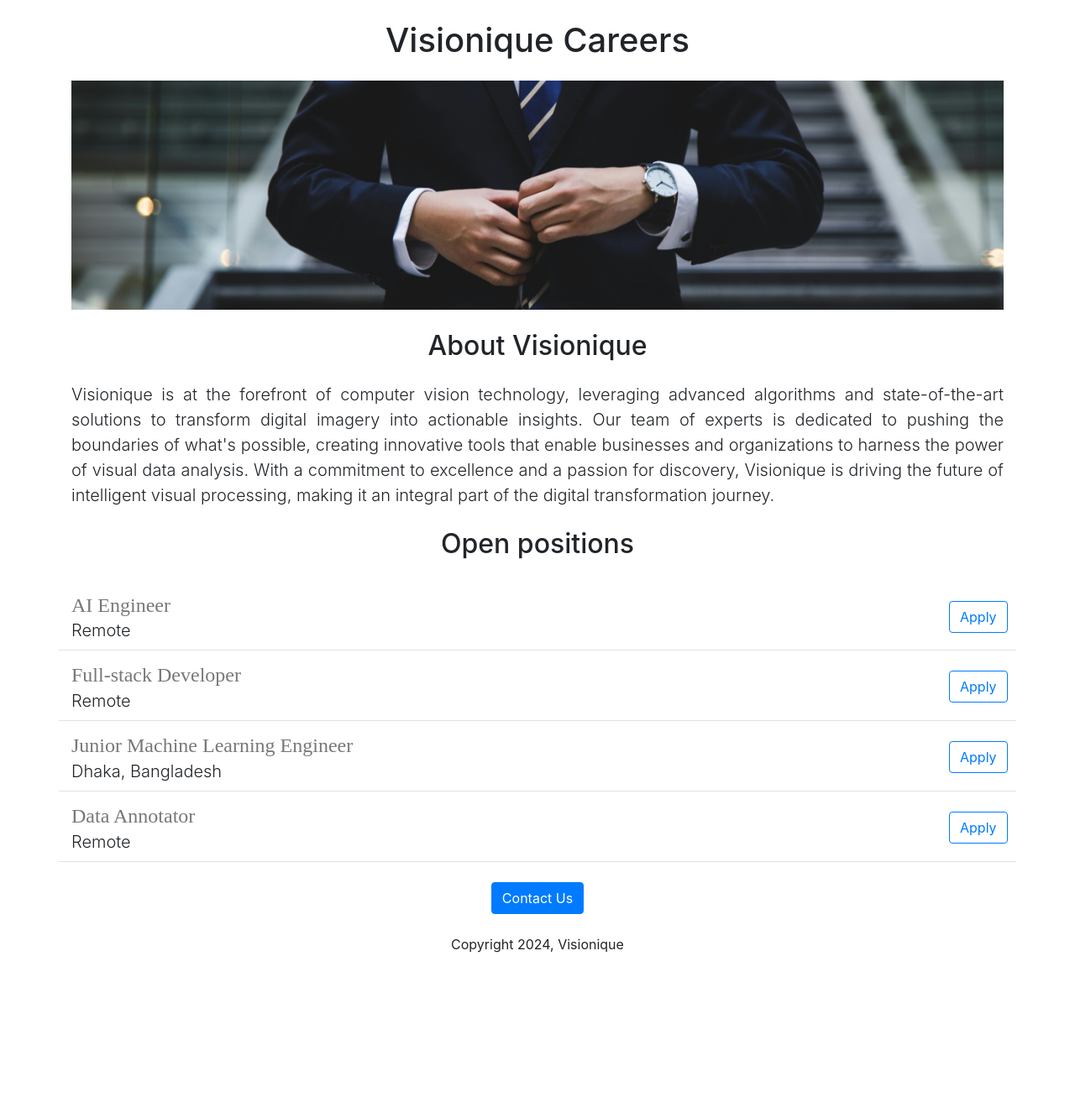
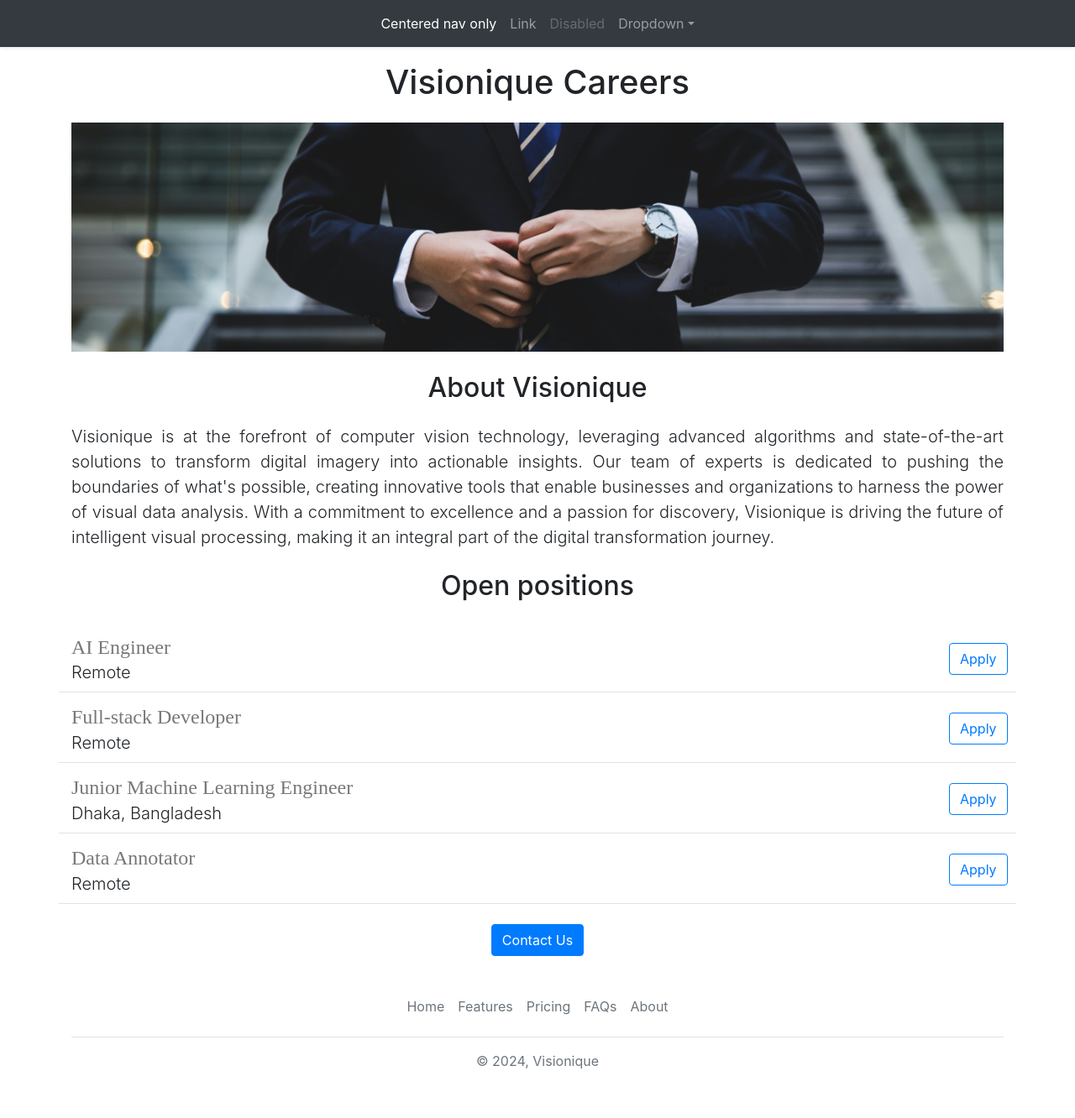
Before and after one commit to shaiful019/career-website, a Flask app: page / in a window 1280 px wide. Shown: the whole page at 84% size. Before the commit the page ends 1135 px from the top, so only its background shows below. Run offline with Flask 3, Linux system fonts and the light colour scheme.

Commit message:
added header and footer

```diff
--- /dev/null
+++ b/templates/footer.html
@@ -0,0 +1,12 @@
+<div class="container">
+    <footer class="py-3 my-4">
+      <ul class="nav justify-content-center border-bottom pb-3 mb-3">
+        <li class="nav-item"><a href="#" class="nav-link px-2 text-muted">Home</a></li>
+        <li class="nav-item"><a href="#" class="nav-link px-2 text-muted">Features</a></li>
+        <li class="nav-item"><a href="#" class="nav-link px-2 text-muted">Pricing</a></li>
+        <li class="nav-item"><a href="#" class="nav-link px-2 text-muted">FAQs</a></li>
+        <li class="nav-item"><a href="#" class="nav-link px-2 text-muted">About</a></li>
+      </ul>
+      <p class="text-center text-muted">&copy; 2024, Visionique</p>
+    </footer>
+  </div>
--- a/templates/home.html
+++ b/templates/home.html
@@ -6,6 +6,7 @@
 
     </head>
     <body>
+        {% include 'nav.html' %}
         <div class="container">
             <h1 class="text-center mt-4 mb-4">Visionique Careers</h1>
             <img class="img-fluid" src="static\banner.jpg">
@@ -22,8 +23,8 @@
             {% include 'job_item.html' %}
             <div class="text-center mt-4">
                 <input class="btn btn-primary" type="submit" value="Contact Us">
-                <p class="mt-4">Copyright 2024, Visionique</p>
             </div>
         </div>
+        {% include 'footer.html' %}
     </body>
 </html>
--- /dev/null
+++ b/templates/nav.html
@@ -0,0 +1,31 @@
+<nav class="navbar navbar-expand-lg navbar-dark bg-dark shadow-sm fixed-top" aria-label="Tenth navbar example">
+    <div class="container-fluid">
+      <button class="navbar-toggler" type="button" data-bs-toggle="collapse" data-bs-target="#navbarsExample08" aria-controls="navbarsExample08" aria-expanded="false" aria-label="Toggle navigation">
+        <span class="navbar-toggler-icon"></span>
+      </button>
+
+      <div class="collapse navbar-collapse justify-content-md-center" id="navbarsExample08">
+        <ul class="navbar-nav">
+          <li class="nav-item">
+            <a class="nav-link active" aria-current="page" href="#">Centered nav only</a>
+          </li>
+          <li class="nav-item">
+            <a class="nav-link" href="#">Link</a>
+          </li>
+          <li class="nav-item">
+            <a class="nav-link disabled">Disabled</a>
+          </li>
+          <li class="nav-item dropdown">
+            <a class="nav-link dropdown-toggle" href="#" data-bs-toggle="dropdown" aria-expanded="false">Dropdown</a>
+            <ul class="dropdown-menu">
+              <li><a class="dropdown-item" href="#">Action</a></li>
+              <li><a class="dropdown-item" href="#">Another action</a></li>
+              <li><a class="dropdown-item" href="#">Something else here</a></li>
+            </ul>
+          </li>
+        </ul>
+      </div>
+    </div>
+  </nav>
+
+  <div style="height: 50px;"></div>
```
